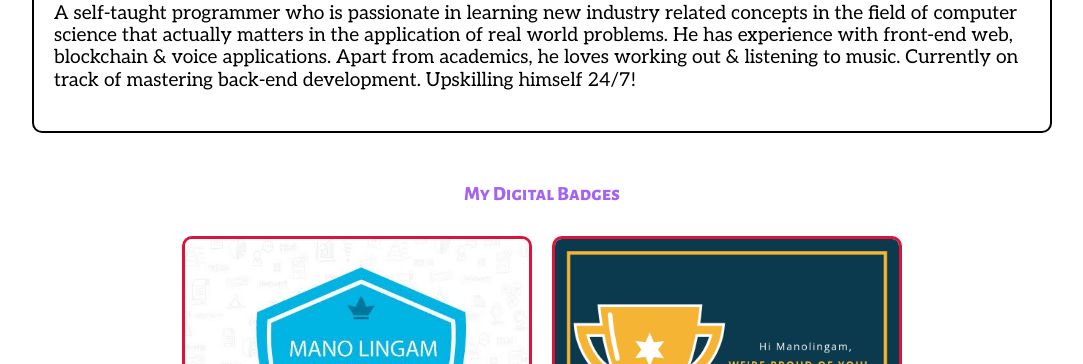
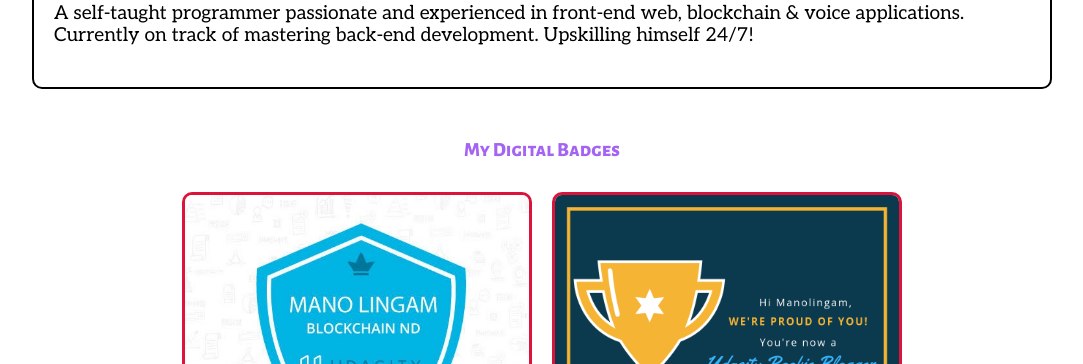
Before and after one commit to manolingam/old_portfolio, a plain HTML site: page index.html in a window 1280 px wide. Shown: the part 736-1100 px from the top of the page, without its empty margins (98-1181 px from the left). Drawn offline with nearby package versions, Linux system fonts and the light colour scheme.

Commit message:
modified about me

```diff
--- a/index.html
+++ b/index.html
@@ -38,9 +38,7 @@
                 <a href="mailto:manolingam1996@gmail.com"><img src="resources/mail.png" alt="mail"></a>
                 <a href="https://medium.com/@manolingam1996"><img src="resources/medium.png" alt="medium"></a>
                 </div>
-                <p id="bio">A self-taught programmer who is passionate in learning new industry related concepts in the field of computer science that actually matters in the application of real world problems. He has experience with
-                    front-end web, blockchain & voice applications. Apart from academics, he loves working out & listening to music. Currently on track of mastering back-end development. Upskilling himself 24/7!
-                </p>
+                <p id="bio">A self-taught programmer passionate and experienced in front-end web, blockchain & voice applications. Currently on track of mastering back-end development. Upskilling himself 24/7! </p>
             </div>
         </div>
         <p class="tc f4 light-purple">My Digital Badges</p>
```
